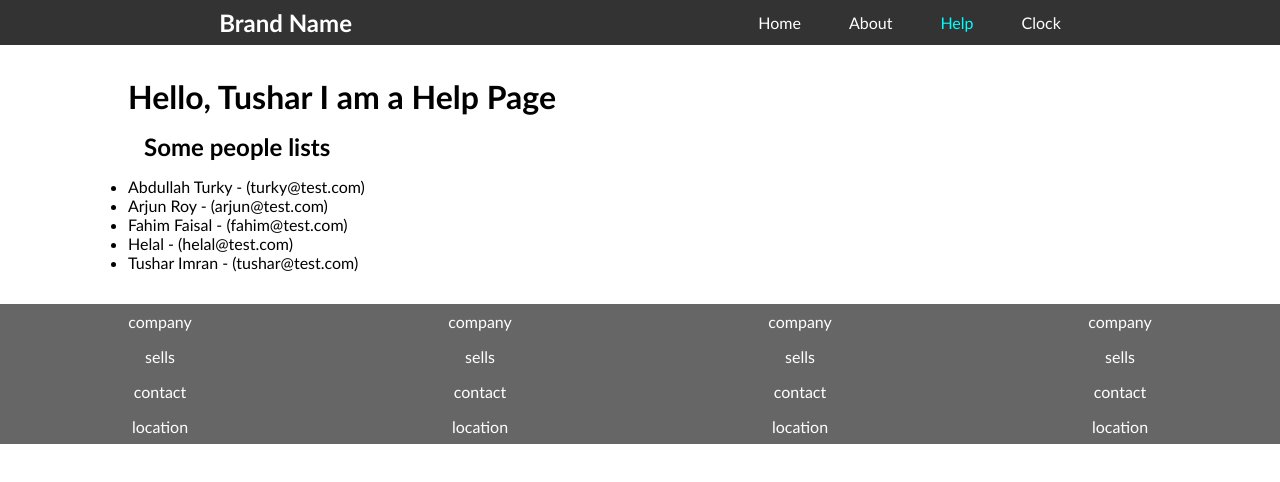
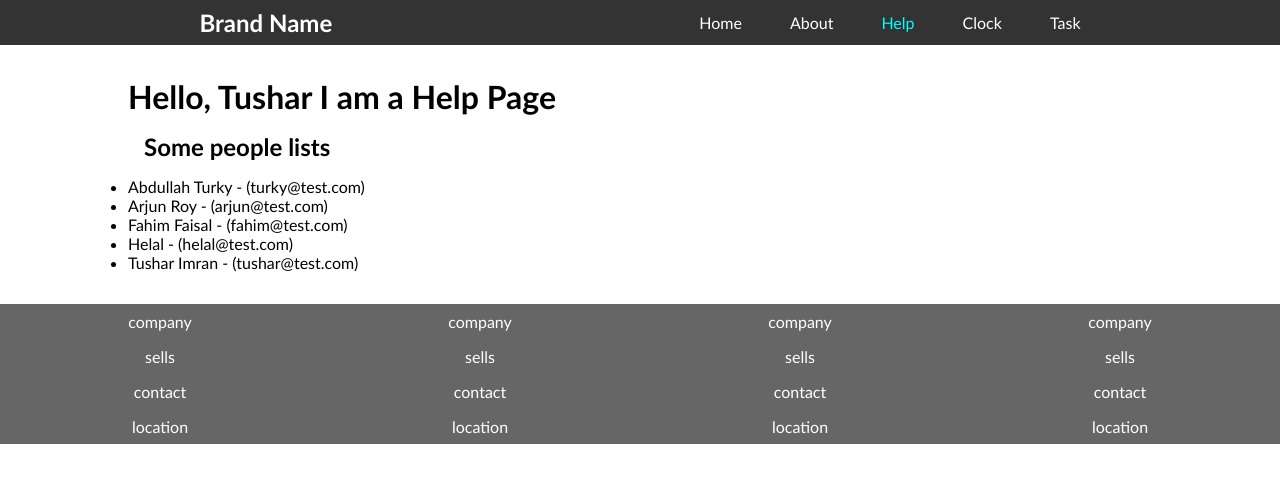
Before and after one commit to karim742/Full-stack-army-video-31-project-about-props-children-and-state, a React (Create React App) app: page /help in a window 1280 px wide. Shown: the top 482 px of the page. Built offline with nearby package versions, Linux system fonts and the light colour scheme.

Commit message:
task input function ok

```diff
--- a/src/App.js
+++ b/src/App.js
@@ -5,6 +5,7 @@ import Home from './Component/Pages/Home';
 import About from './Component/Pages/About';
 import Help from './Component/Pages/Help';
 import Clock from './Component/Pages/Clock';
+import Task from './Component/Pages/Task';
 
 export default function App() {
   return (
@@ -13,6 +14,7 @@ export default function App() {
       <About path="/about" />
       <Help path="/help" />
       <Clock path="/clock" />
+      <Task path="/task" />
     </Router>
   );
 }
--- a/src/Component/Layout/Layout.jsx
+++ b/src/Component/Layout/Layout.jsx
@@ -39,6 +39,14 @@ function Layout({ children }) {
                 className={pathName === '/clock' ? classes.active : ''}
               >
                 Clock
+              </Link>
+            </li>
+            <li>
+              <Link
+                to="/task"
+                className={pathName === '/task' ? classes.active : ''}
+              >
+                Task
               </Link>
             </li>
           </ul>
--- /dev/null
+++ b/src/Component/Pages/Task.js
@@ -0,0 +1,23 @@
+import React, { useState } from 'react';
+import Layout from '../Layout/Layout';
+import CreateTask from '../Tasks/CreateTask';
+
+function Task() {
+  const [tasks, setTasks] = useState([]);
+  const [visibility, setVisibility] = useState('all');
+
+  const addNewTask = (text) => {
+    console.log(text);
+  };
+
+  return (
+    <>
+      <Layout>
+        <h1>Task</h1>
+        <CreateTask addNewTask={addNewTask} />
+      </Layout>
+    </>
+  );
+}
+
+export default Task;
--- /dev/null
+++ b/src/Component/Tasks/CreateTask.jsx
@@ -0,0 +1,27 @@
+import React, { useState } from 'react';
+
+function CreateTask({ addNewTask }) {
+  const [text, setText] = useState('');
+  return (
+    <>
+      <div>
+        <input
+          type="text"
+          placeholder="type your task"
+          value={text}
+          onChange={(e) => setText(e.target.value)}
+        />
+        <button
+          onClick={() => {
+            text ? addNewTask(text) : alert('Write your task');
+            setText('');
+          }}
+        >
+          Create Task
+        </button>
+      </div>
+    </>
+  );
+}
+
+export default CreateTask;
```
